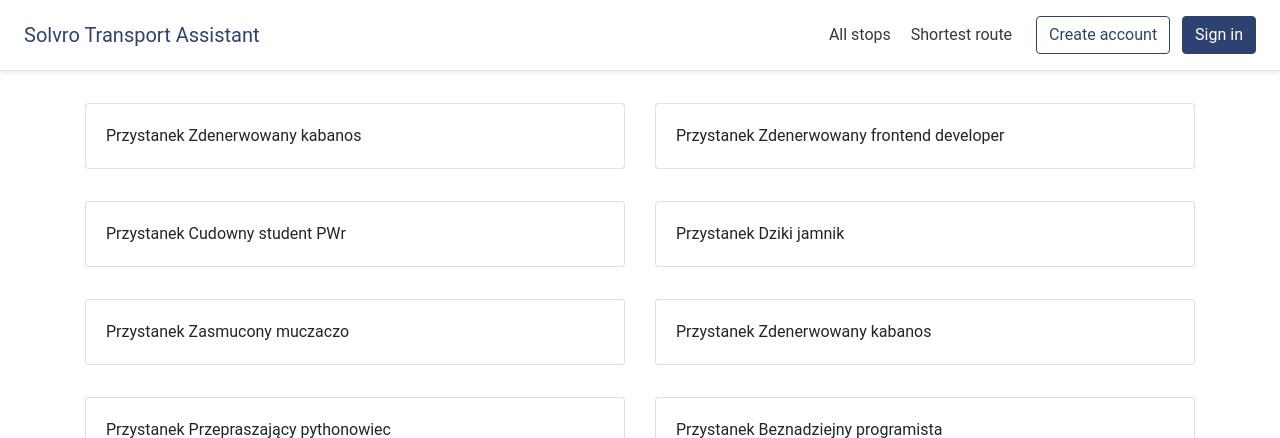
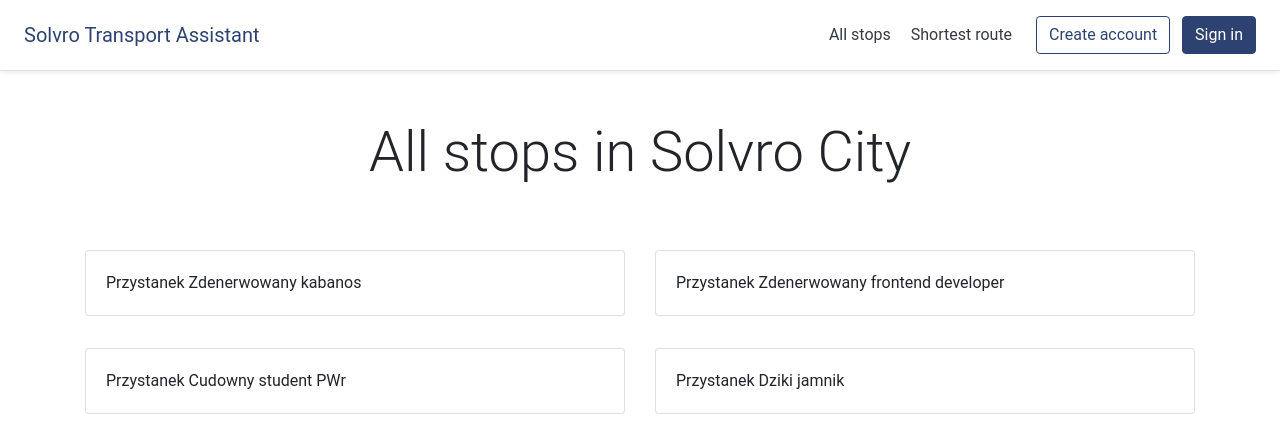
Before and after one commit to pawelkolman/SolvroTransportAssistant, a Django app: page /stops in a window 1280 px wide. Shown: the top 438 px of the page. Run offline with Django 3.2, Linux system fonts and the light colour scheme; some libraries are stand-ins or nearby versions.

Commit message:
add all stops api

```diff
--- a/SolvroTransportAssistant/urls.py
+++ b/SolvroTransportAssistant/urls.py
@@ -24,4 +24,5 @@ urlpatterns = [
     path('signin', views.signin, name='signin'),
     path('signout', views.signout, name='signout'),
     path('stops', views.stops, name='stops'),
+    path('stops_api', views.stops_api, name='stops_api'),
 ]
--- a/main/templates/main/base.html
+++ b/main/templates/main/base.html
@@ -53,7 +53,7 @@
             <h5>All stops</h5>
             <ul class="list-unstyled text-small">
               <li><a class="text-muted" href="{% url 'stops' %}">See the list</a></li>
-              <li><a class="text-muted" href="#">API</a></li>
+              <li><a class="text-muted" href="{% url 'stops_api' %}">API</a></li>
             </ul>
           </div>
           <div class="col-md">
@@ -66,7 +66,7 @@
           <div class="col-md">
             <h5>About</h5>
             <ul class="list-unstyled text-small">
-              <li><a class="text-muted" href="https://github.com/pawelkolman/SolvroTransportAssistant">Project</a></li>
+              <li><a class="text-muted" href="https://github.com/pawelkolman/SolvroTransportAssistant" target="_blank">Project</a></li>
               <li><a class="text-muted" href="https://pawelkolman.github.io" target="_blank">Author</a></li>
             </ul>
           </div>
--- a/main/templates/main/stops.html
+++ b/main/templates/main/stops.html
@@ -3,10 +3,12 @@
 
 {% block content %}
 
+<h1 class="display-4 text-center my-5">All stops in Solvro City</h1>
+
 <div class="row">
 {% for stop in stops %}
   <div class="col-md-6 py-3">
-    <div class="card card-body">{{ stop.stop_name }}</div>
+    <div class="card card-body">{{ stop.name }}</div>
   </div>
 {% endfor %}
 </div>
--- a/main/views.py
+++ b/main/views.py
@@ -1,10 +1,12 @@
 from django.shortcuts import render, redirect
+from django.http import HttpResponse
 from users.forms import CustomUserCreationForm, CustomUserAuthenticationForm
 from users.models import CustomUser
 from django.db import IntegrityError
 from django.contrib.auth import login, logout, authenticate
 from django.contrib.auth.decorators import login_required
 from scripts.solvro_city import get_all_stops
+import json
 
 
 def home(request):
@@ -48,4 +50,7 @@ def signout(request):
         return redirect('home')
 
 def stops(request):
-    return render(request, "main/stops.html", {'stops':get_all_stops()})
+    return render(request, "main/stops.html", {'stops':json.loads(get_all_stops("scripts/solvro_city.json"))})
+
+def stops_api(request):
+    return HttpResponse(get_all_stops("scripts/solvro_city.json"), content_type='application/json')
--- a/scripts/solvro_city.py
+++ b/scripts/solvro_city.py
@@ -1,7 +1,9 @@
 import json
 
-def get_all_stops():
-    # return 'works'
-    with open("scripts/solvro_city.json", "r") as solvro_city_json:
-        solvro_city = json.load(solvro_city_json)
-    return solvro_city['nodes']
+# returns a json with all stops
+def get_all_stops(path):
+    solvro_city = json.load(open(path, 'r'))
+    output = []
+    for node in solvro_city['nodes']:
+        output.append({'name':node['stop_name']})
+    return json.dumps(output)
```
